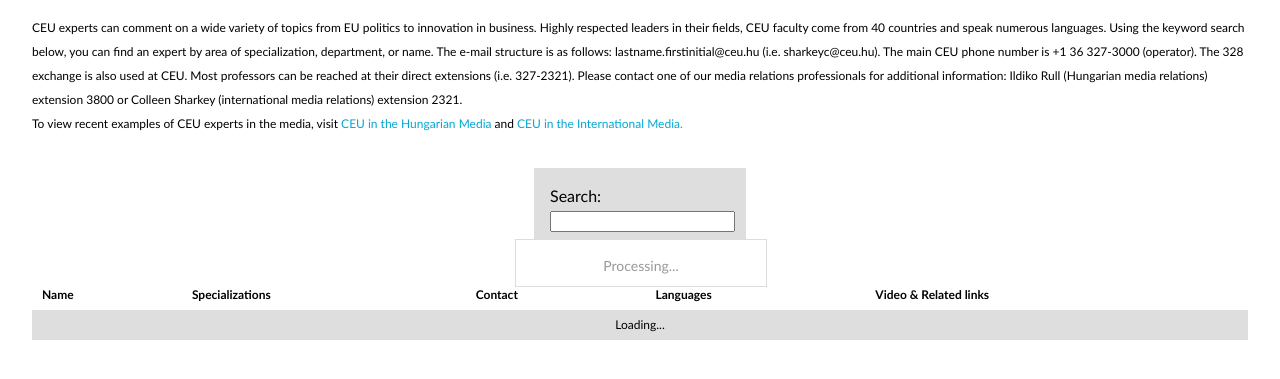
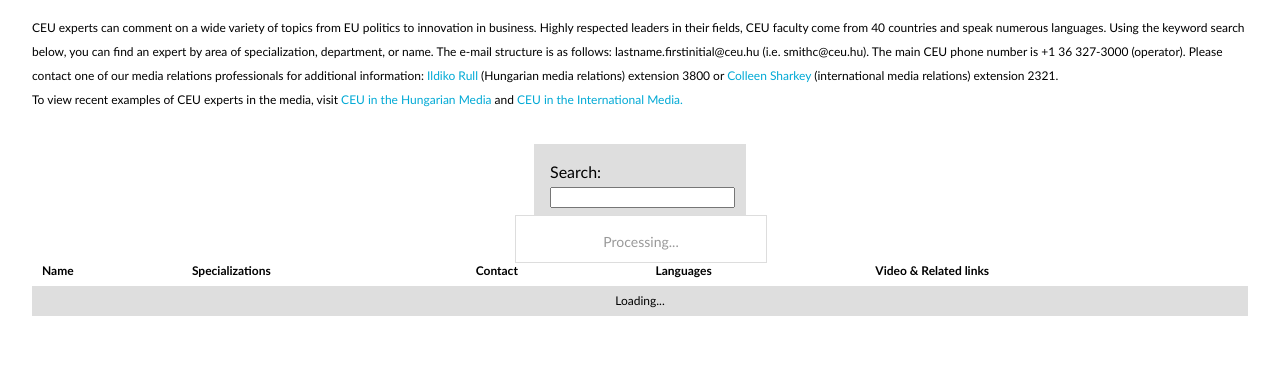
Before and after one commit to aboros/ceuexperts, a PHP site: page / in a window 1280 px wide. Shown: the part 79-458 px from the top of the page. Run offline with PHP 8.4, Linux system fonts and the light colour scheme.

Commit message:
Replace intro text with updated one.

```diff
--- a/index.php
+++ b/index.php
@@ -76,7 +76,7 @@
       <h1>CEU Faculty Experts</h1>
     </div>
     <div id="description">
-      <p>CEU experts can comment on a wide variety of topics from EU politics to innovation in business. Highly respected leaders in their fields, CEU faculty come from 40 countries and speak numerous languages. Using the keyword search below, you can find an expert by area of specialization, department, or name. The e-mail structure is as follows: lastname.firstinitial@ceu.hu (i.e. sharkeyc@ceu.hu). The main CEU phone number is +1 36 327-3000 (operator). The 328 exchange is also used at CEU. Most professors can be reached at their direct extensions (i.e. 327-2321). Please contact one of our media relations professionals for additional information: Ildiko Rull (Hungarian media relations) extension 3800 or Colleen Sharkey (international media relations) extension 2321.<br />To view recent examples of CEU experts in the media, visit <a href="https://www.ceu.hu/news/archive/5882" title="CEU in the Hungarian Media">CEU in the Hungarian Media</a> and <a href="https://www.ceu.hu/news/archive/5780" title="CEU in the International Media">CEU in the International Media.</a></p>
+      <p>CEU experts can comment on a wide variety of topics from EU politics to innovation in business. Highly respected leaders in their fields, CEU faculty come from 40 countries and speak numerous languages. Using the keyword search below, you can find an expert by area of specialization, department, or name. The e-mail structure is as follows: lastname.firstinitial@ceu.hu (i.e. smithc@ceu.hu). The main CEU phone number is +1 36 327-3000 (operator). Please contact one of our media relations professionals for additional information: <a href="mailto:rulli@ceu.hu" title="Send e-mail">Ildiko Rull</a> (Hungarian media relations) extension 3800 or <a href="mailto:sharkeyc@ceu.hu" title="Send e-mail">Colleen Sharkey</a> (international media relations) extension 2321.<br />To view recent examples of CEU experts in the media, visit <a href="https://www.ceu.hu/news/archive/5882" title="CEU in the Hungarian Media">CEU in the Hungarian Media</a> and <a href="https://www.ceu.hu/news/archive/5780" title="CEU in the International Media">CEU in the International Media.</a></p>
     </div>
     <table cellpadding="0" cellspacing="0" border="0" class="display" id="example">
       <thead>
```
